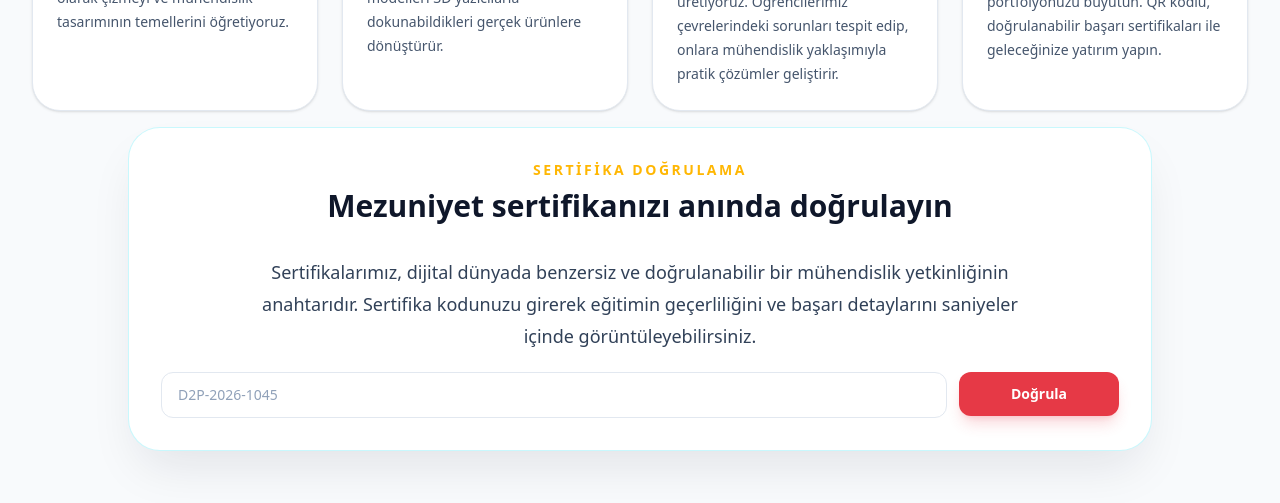
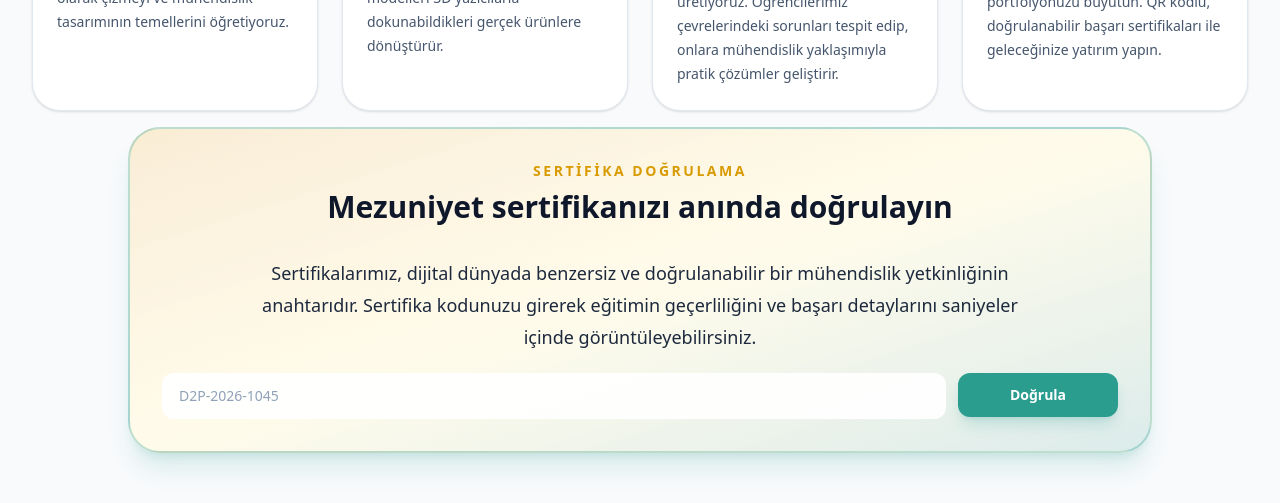
Before and after one commit to Aurotra/d2p-academy, a Next.js app: page / in a window 1280 px wide. Shown: the part 1220-1723 px from the top of the page. Built offline with nearby package versions, Linux system fonts and the light colour scheme; no server answers; the database is empty.

Commit message:
Sertifika doğrulama kutusuna sarı-yeşil marka vurgusu

```diff
--- a/src/presentation/components/home/certificate-verification-bar.tsx
+++ b/src/presentation/components/home/certificate-verification-bar.tsx
@@ -59,18 +59,18 @@ export function CertificateVerificationBar() {
 
   return (
     <section id="certificate" className="relative z-10 -mt-16 px-4 sm:px-6 lg:px-8">
-      <div className="mx-auto max-w-5xl rounded-[2rem] border border-cyan-200/60 bg-white p-6 shadow-2xl shadow-navy-950/10 sm:p-8">
+      <div className="mx-auto max-w-5xl rounded-[2rem] border-2 border-secondary/30 bg-gradient-to-br from-accent/20 via-amber-50 to-secondary/15 p-6 shadow-xl shadow-secondary/15 sm:p-8">
         <div className="text-center">
-          <p className="text-sm font-semibold uppercase tracking-[0.18em] text-accent">
+          <p className="text-sm font-semibold uppercase tracking-[0.18em] text-accent-dark">
             Sertifika Doğrulama
           </p>
-          <h2 className="mt-2 text-2xl font-bold text-navy-950 sm:text-3xl">
+          <h2 className="mt-2 text-2xl font-bold text-slate-900 sm:text-3xl">
             Mezuniyet sertifikanızı anında doğrulayın
           </h2>
         </div>
 
         <div className="mt-8">
-          <p className="mx-auto max-w-3xl text-center text-base font-normal leading-7 text-slate-700 sm:text-lg sm:leading-8">
+          <p className="mx-auto max-w-3xl text-center text-base font-normal leading-7 text-slate-800 sm:text-lg sm:leading-8">
             Sertifikalarımız, dijital dünyada benzersiz ve doğrulanabilir bir mühendislik
             yetkinliğinin anahtarıdır. Sertifika kodunuzu girerek eğitimin geçerliliğini ve başarı
             detaylarını saniyeler içinde görüntüleyebilirsiniz.
@@ -86,9 +86,14 @@ export function CertificateVerificationBar() {
             onChange={(event) => setCertificateCode(event.target.value)}
             placeholder="D2P-2026-1045"
             aria-label="Sertifika kodu"
-            className="sm:flex-1"
+            className="border-white/80 bg-white/90 sm:flex-1"
           />
-          <Button type="submit" disabled={isLoading} className="w-full sm:w-auto sm:min-w-40">
+          <Button
+            type="submit"
+            disabled={isLoading}
+            variant="secondary"
+            className="w-full sm:w-auto sm:min-w-40"
+          >
             {isLoading ? "Doğrulanıyor..." : "Doğrula"}
           </Button>
           </form>
```
